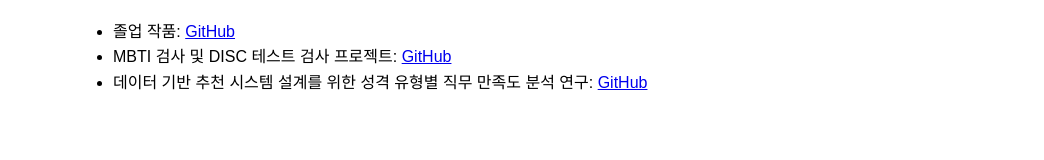
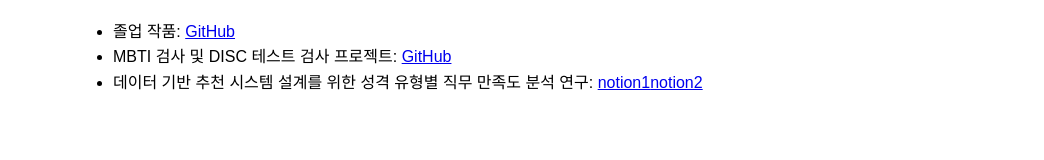
Before and after one commit to son-dy/resume, a plain HTML site: page index.html in a window 1280 px wide. Shown: the part 843-1003 px from the top of the page, without its empty margins (167-1211 px from the left). Drawn offline with Linux system fonts and the light colour scheme.

Commit message:
Update index.html

```diff
--- a/index.html
+++ b/index.html
@@ -112,7 +112,7 @@
         <ul>
           <li>졸업 작품: <a href="https://github.com/son-dy/Danbi">GitHub</a></li>
           <li>MBTI 검사 및 DISC 테스트 검사 프로젝트: <a href="https://github.com/son-dy/JspProject">GitHub</a></li>
-          <li>데이터 기반 추천 시스템 설계를 위한 성격 유형별 직무 만족도 분석 연구: <a href="https://github.com/syjung64">GitHub</a></li>
+          <li>데이터 기반 추천 시스템 설계를 위한 성격 유형별 직무 만족도 분석 연구: <a href="https://rogue-anteater-bb9.notion.site/154c703946e5804a96bedfe15b1bd544">notion1</a><a href="https://rogue-anteater-bb9.notion.site/166c703946e5807084e2f2433edf3741">notion2</a></li>
         </ul>
       </section>
 
```
